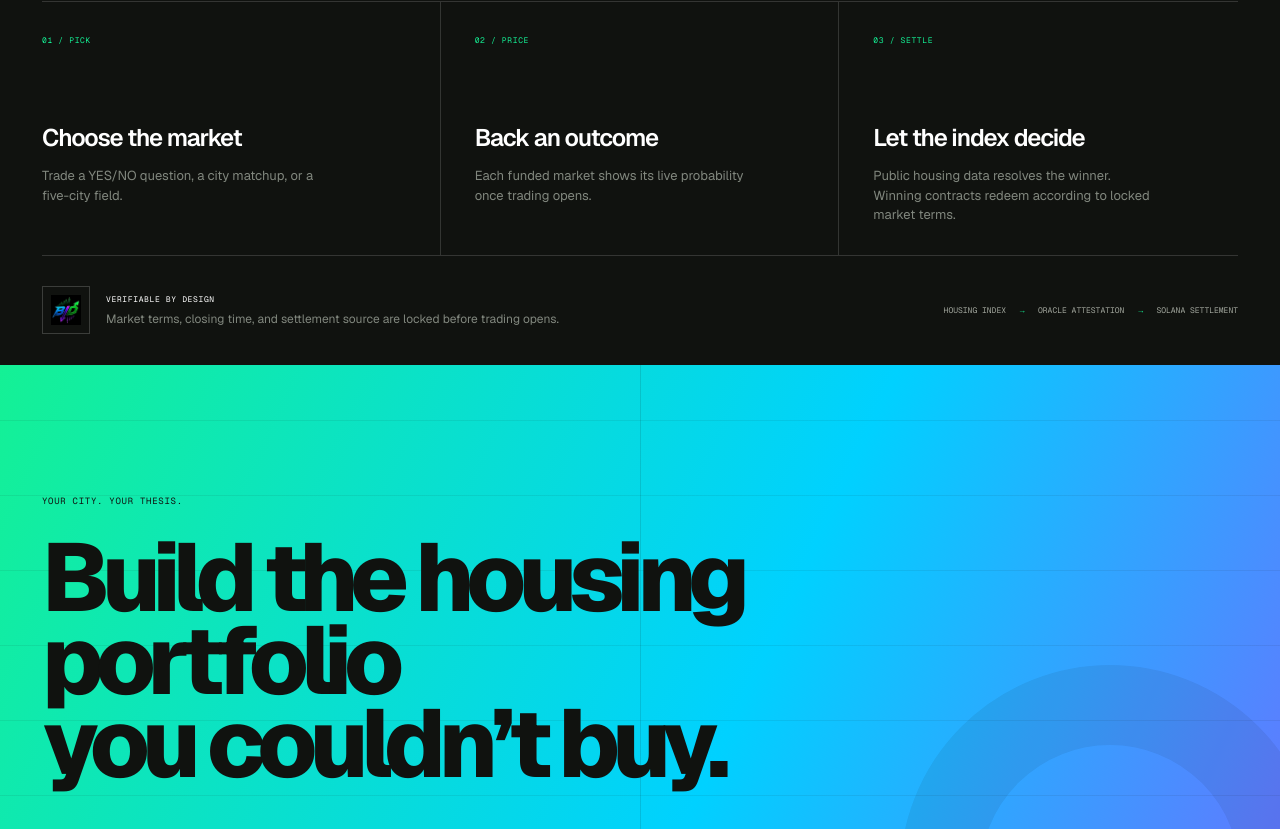
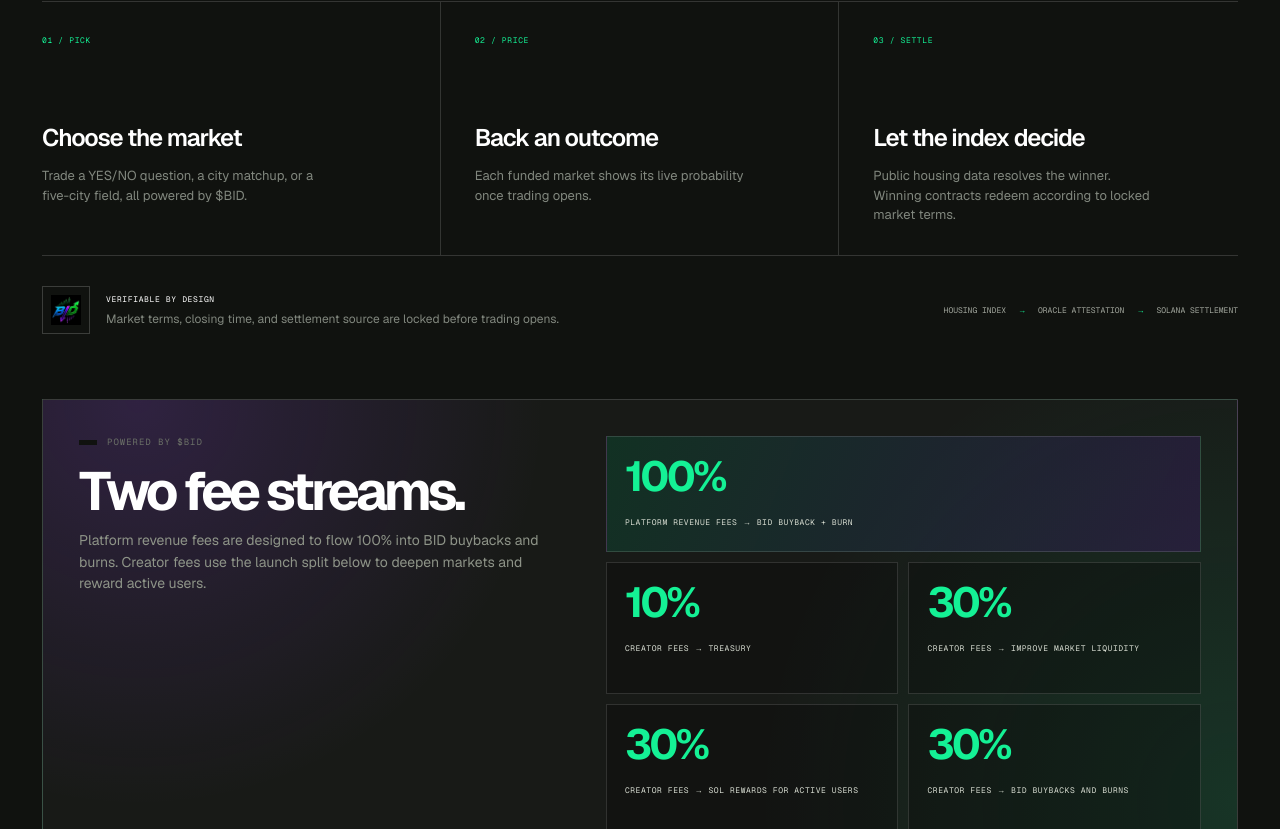
Before and after one commit to jaycarson373-tech/bid, a Next.js app: page / in a window 1280 px wide. Shown: the part 2411-3240 px from the top of the page. Built offline with nearby package versions, Linux system fonts and the light colour scheme; no server answers.

Commit message:
Add BID fee flywheel copy

```diff
--- a/app/globals.css
+++ b/app/globals.css
@@ -1655,6 +1655,77 @@
   font-style: normal;
 }
 
+.revenue-panel {
+  display: grid;
+  grid-template-columns: minmax(280px, 0.9fr) minmax(420px, 1.1fr);
+  gap: 40px;
+  max-width: 1480px;
+  margin: 34px auto 0;
+  padding: 36px;
+  border: 1px solid rgba(255, 255, 255, 0.15);
+  background:
+    radial-gradient(circle at 8% 0%, rgba(153, 69, 255, 0.18), transparent 34%),
+    radial-gradient(circle at 100% 85%, rgba(20, 241, 149, 0.12), transparent 38%),
+    rgba(255, 255, 255, 0.035);
+}
+
+.revenue-copy h3 {
+  margin: 18px 0 14px;
+  font-size: clamp(38px, 4.2vw, 70px);
+  font-weight: 650;
+  letter-spacing: -0.075em;
+  line-height: 0.9;
+}
+
+.revenue-copy p {
+  max-width: 520px;
+  margin: 0;
+  color: #8e9488;
+  font-size: 14px;
+  line-height: 1.55;
+}
+
+.fee-grid {
+  display: grid;
+  grid-template-columns: repeat(2, 1fr);
+  gap: 10px;
+}
+
+.fee-grid article {
+  min-height: 132px;
+  padding: 18px;
+  border: 1px solid rgba(255, 255, 255, 0.13);
+  background: rgba(7, 8, 7, 0.34);
+}
+
+.fee-grid .platform-fee {
+  grid-column: 1 / -1;
+  min-height: 116px;
+  background:
+    linear-gradient(112deg, rgba(20, 241, 149, 0.14), rgba(153, 69, 255, 0.16)),
+    rgba(7, 8, 7, 0.44);
+}
+
+.fee-grid strong {
+  display: block;
+  color: var(--lime);
+  font-size: 42px;
+  font-weight: 650;
+  letter-spacing: -0.07em;
+  line-height: 1;
+}
+
+.fee-grid span {
+  display: block;
+  margin-top: 20px;
+  color: #d7dcd1;
+  font-family: var(--font-geist-mono);
+  font-size: 8px;
+  letter-spacing: 0.07em;
+  line-height: 1.35;
+  text-transform: uppercase;
+}
+
 .portfolio-tease {
   position: relative;
   min-height: 580px;
@@ -2277,6 +2348,20 @@
     transform: rotate(90deg);
   }
 
+  .revenue-panel {
+    grid-template-columns: 1fr;
+    margin-top: 22px;
+    padding: 22px;
+  }
+
+  .fee-grid {
+    grid-template-columns: 1fr;
+  }
+
+  .fee-grid .platform-fee {
+    grid-column: auto;
+  }
+
   .portfolio-tease {
     min-height: 580px;
     padding: 96px 18px;
--- a/app/page.tsx
+++ b/app/page.tsx
@@ -558,7 +558,7 @@
           <article>
             <span>01 / PICK</span>
             <strong>Choose the market</strong>
-            <p>Trade a YES/NO question, a city matchup, or a five-city field.</p>
+            <p>Trade a YES/NO question, a city matchup, or a five-city field, all powered by $BID.</p>
           </article>
           <article>
             <span>02 / PRICE</span>
@@ -576,11 +576,28 @@
           <p><span>VERIFIABLE BY DESIGN</span> Market terms, closing time, and settlement source are locked before trading opens.</p>
           <div className="settle-flow"><span>Housing index</span><i>→</i><span>Oracle attestation</span><i>→</i><span>Solana settlement</span></div>
         </div>
+        <div className="revenue-panel">
+          <div className="revenue-copy">
+            <span className="section-kicker">POWERED BY $BID</span>
+            <h3>Two fee streams.</h3>
+            <p>
+              Platform revenue fees are designed to flow 100% into BID buybacks and burns.
+              Creator fees use the launch split below to deepen markets and reward active users.
+            </p>
+          </div>
+          <div className="fee-grid" aria-label="Target fee allocation">
+            <article className="platform-fee"><strong>100%</strong><span>Platform revenue fees → BID buyback + burn</span></article>
+            <article><strong>10%</strong><span>Creator fees → treasury</span></article>
+            <article><strong>30%</strong><span>Creator fees → improve market liquidity</span></article>
+            <article><strong>30%</strong><span>Creator fees → SOL rewards for active users</span></article>
+            <article><strong>30%</strong><span>Creator fees → BID buybacks and burns</span></article>
+          </div>
+        </div>
       </section>
 
       <section className="portfolio-tease" id="portfolio">
-        <span>YOUR CITY. YOUR THESIS.</span>
-        <h2>Build the housing portfolio<br />you couldn’t buy.</h2>
+        <span>ROADMAP / CREATE MARKETS</span>
+        <h2>Soon, anyone can<br />make the market.</h2>
         <a href="#markets">Enter the market <span>↗</span></a>
       </section>
 
```
